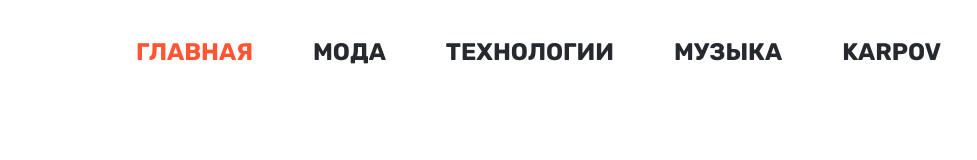
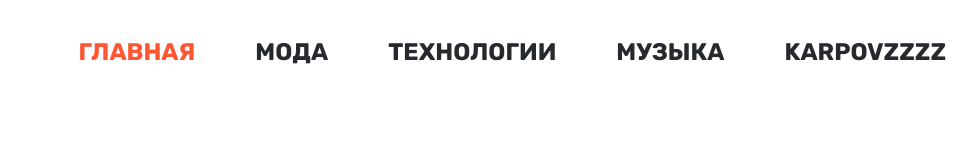
Before and after one commit to mishasvb777/news, a plain HTML site: page index.html in a window 1280 px wide. Shown: the full height of the page, 266-1243 px from the left. Drawn offline with Linux system fonts and the light colour scheme.

Commit message:
add test

```diff
--- a/index.html
+++ b/index.html
@@ -29,7 +29,7 @@
             <a href="" class="navigation__link">Музыка</a>
           </li>
           <li class="navigation__item">
-            <a href="" class="navigation__link">Karpov</a>
+            <a href="" class="navigation__link">Karpovzzzz</a>
           </li>
         </ul>
       </nav>
```
